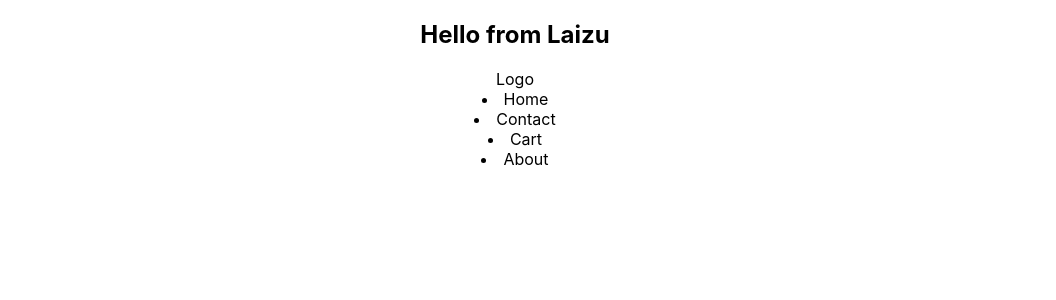
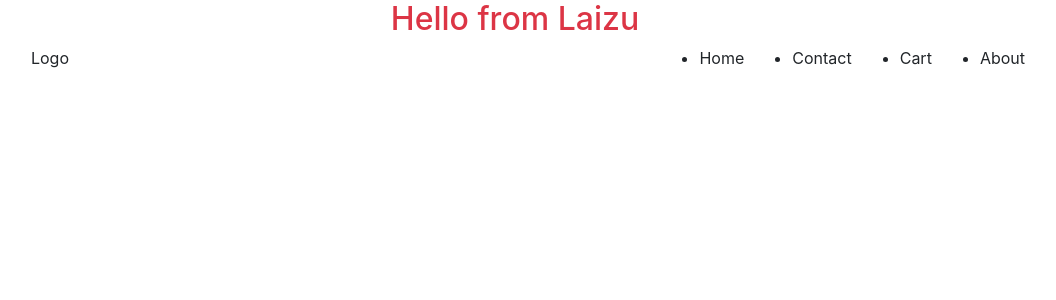
Before and after one commit to laizuakram1/search-products, a React (Create React App) app: page / in a window 1280 px wide. Shown: the top 300 px of the page, without its empty margins (125-1181 px from the left). Built offline with nearby package versions, Linux system fonts and the light colour scheme.

Commit message:
add navbar and bootstrap

```diff
--- a/package.json
+++ b/package.json
@@ -6,7 +6,9 @@
     "@testing-library/jest-dom": "^5.16.2",
     "@testing-library/react": "^12.1.4",
     "@testing-library/user-event": "^13.5.0",
+    "bootstrap": "^5.1.3",
     "react": "^17.0.2",
+    "react-bootstrap": "^2.2.1",
     "react-dom": "^17.0.2",
     "react-scripts": "5.0.0",
     "web-vitals": "^2.1.4"
--- a/public/index.html
+++ b/public/index.html
@@ -10,6 +10,8 @@
       content="Web site created using create-react-app"
     />
     <link rel="apple-touch-icon" href="%PUBLIC_URL%/logo192.png" />
+   <!-- bootstrap link -->
+   <link href="https://cdn.jsdelivr.net/npm/bootstrap@5.1.3/dist/css/bootstrap.min.css" rel="stylesheet" integrity="sha384-1BmE4kWBq78iYhFldvKuhfTAU6auU8tT94WrHftjDbrCEXSU1oBoqyl2QvZ6jIW3" crossorigin="anonymous">
     <!--
       manifest.json provides metadata used when your web app is installed on a
       user's mobile device or desktop. See https://developers.google.com/web/fundamentals/web-app-manifest/
@@ -24,6 +26,7 @@
       work correctly both with client-side routing and a non-root public URL.
       Learn how to configure a non-root public URL by running `npm run build`.
     -->
+
     <title>React App</title>
   </head>
   <body>
--- a/src/App.js
+++ b/src/App.js
@@ -1,11 +1,12 @@
-import logo from './logo.svg';
+
 import Menubar from './components/menubar/Menubar';
 import './App.css';
+
 
 function App() {
   return (
     <div className="App">
-      <h2>Hello from  Laizu</h2>
+      <h2 className='text-danger'>Hello from  Laizu</h2>
       <Menubar></Menubar>
     </div>
   );
--- a/src/components/menubar/Menubar.js
+++ b/src/components/menubar/Menubar.js
@@ -1,15 +1,18 @@
 import React from 'react';
+import './Menubar.css'
 
 const Menubar = () => {
     return (
         <div>
-            <nav>
-                <div>Logo</div>
-                <div>
-                    <li>Home</li>
-                    <li>Contact</li>
-                    <li>Cart</li>
-                    <li>About</li>
+            <nav className='container d-flex jusitfy-content-end'>
+            <div className='col-md-2'>Logo</div>
+                <div className='col-md-10'>
+                   <ul className='d-flex justify-content-end list-style-none'>
+                    <li className='me-5' >Home</li>
+                    <li className='me-5'>Contact</li>
+                    <li className='me-5'>Cart</li>
+                    <li className='me-5'>About</li>
+                   </ul>
                 </div>
             </nav>
         </div>
```
Also changed, not shown: 1 other file (tests, documents, lock files or other folders).
